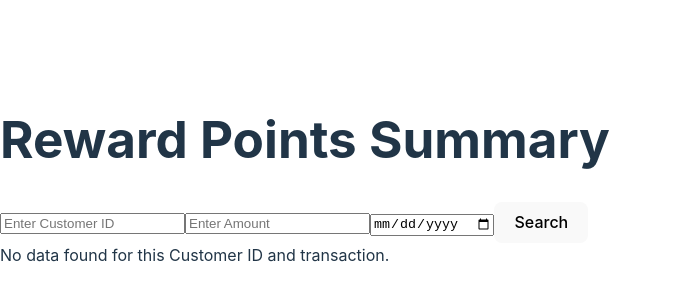
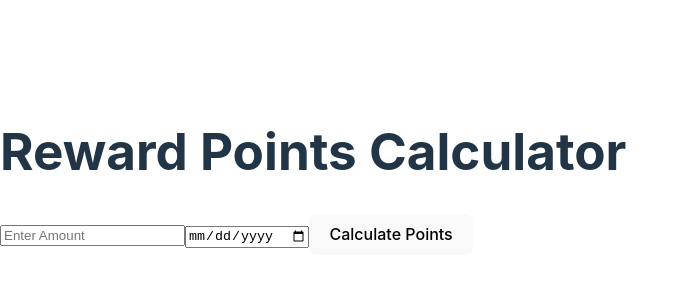
Before and after one commit to shivanicholkar/rewards-point, a React (Vite) app in the folder UI-task/: page / in a window 1280 px wide. Shown: the part 228-528 px from the top of the page, without its empty margins (0-689 px from the left). Built offline with nearby package versions, Linux system fonts and the light colour scheme.

Commit message:
changesadded

```diff
--- a/UI-task/src/App.jsx
+++ b/UI-task/src/App.jsx
@@ -1,7 +1,6 @@
 // src/App.js
 
-import React, { useEffect, useState } from 'react';
-import { fetchTransactions } from './api';
+import React, { useState } from 'react';
 
 const calculatePoints = (amount) => {
   let points = 0;
@@ -17,26 +16,9 @@ const calculatePoints = (amount) => {
 };
 
 const App = () => {
-  const [transactions, setTransactions] = useState([]);
-  const [loading, setLoading] = useState(true);
-  const [customerId, setCustomerId] = useState('');
   const [amount, setAmount] = useState('');
   const [date, setDate] = useState('');
-  const [filteredData, setFilteredData] = useState({});
-
-  useEffect(() => {
-    const getData = async () => {
-      const fetchedTransactions = await fetchTransactions();
-      setTransactions(fetchedTransactions);
-      setLoading(false);
-    };
-
-    getData();
-  }, []);
-
-  const handleInputChange = (e) => {
-    setCustomerId(e.target.value);
-  };
+  const [result, setResult] = useState(null);
 
   const handleAmountChange = (e) => {
     setAmount(e.target.value);
@@ -46,35 +28,28 @@ const App = () => {
     setDate(e.target.value);
   };
 
-  const handleSearch = () => {
-    const newAmount = parseFloat(amount);
-    const transactionPoints = calculatePoints(newAmount);
+  const handleCalculate = () => {
+    const parsedAmount = parseFloat(amount);
 
-    const data = transactions.find(transaction => transaction.customerId === parseInt(customerId) && transaction.amount === newAmount && transaction.date === date);
+    if (isNaN(parsedAmount) || parsedAmount <= 0 || !date) {
+      alert("Please enter a valid amount and date.");
+      return;
+    }
 
-    if (data) {
-      setFilteredData({
-        total: transactionPoints,
-        monthly: { [new Date(date).toLocaleString('default', { month: 'long' })]: transactionPoints },
-      });
-    } else {
-      setFilteredData({});
-    }
+    const points = calculatePoints(parsedAmount);
+    const month = new Date(date).toLocaleString('default', { month: 'long' });
+
+    setResult({
+      points,
+      month,
+    });
   };
-
-  if (loading) return <div>Loading...</div>;
 
   return (
     <div>
-      <h1>Reward Points Summary</h1>
+      <h1>Reward Points Calculator</h1>
 
       <div>
-        <input
-          type="number"
-          placeholder="Enter Customer ID"
-          value={customerId}
-          onChange={handleInputChange}
-        />
         <input
           type="number"
           placeholder="Enter Amount"
@@ -86,22 +61,15 @@ const App = () => {
           value={date}
           onChange={handleDateChange}
         />
-        <button onClick={handleSearch}>Search</button>
+        <button onClick={handleCalculate}>Calculate Points</button>
       </div>
 
-      {filteredData.total !== undefined ? (
+      {result && (
         <div>
-          <h2>Customer ID: {customerId}</h2>
-          <p>Total Points: {filteredData.total}</p>
-          <h3>Monthly Points:</h3>
-          <ul>
-            {Object.entries(filteredData.monthly).map(([month, points]) => (
-              <li key={month}>{month}: {points} points</li>
-            ))}
-          </ul>
+          <h2>Results</h2>
+          <p>Total Points: {result.points}</p>
+          <p>Month: {result.month}</p>
         </div>
-      ) : (
-        <div>No data found for this Customer ID and transaction.</div>
       )}
     </div>
   );
```
